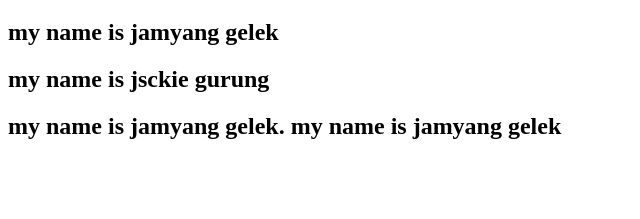
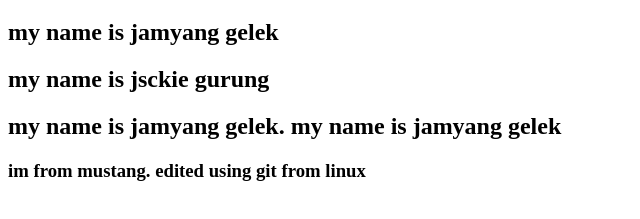
Before and after one commit to Jackie-gurung/samplegithub, a plain HTML site: page index.html in a window 1280 px wide. Shown: the part 61-280 px from the top of the page, without its empty margins (0-640 px from the left). Drawn offline with Linux system fonts and the light colour scheme.

Commit message:
edited from linux

```diff
--- a/index.html
+++ b/index.html
@@ -10,5 +10,6 @@
     <h2>my name is jamyang gelek</h2>
     <h2>my name is jsckie gurung</h2>
     <h2>my name is jamyang gelek. my name is jamyang gelek</h2>
+    <h3>im from mustang. edited using git from linux</h3>
 </body>
 </html>
```
